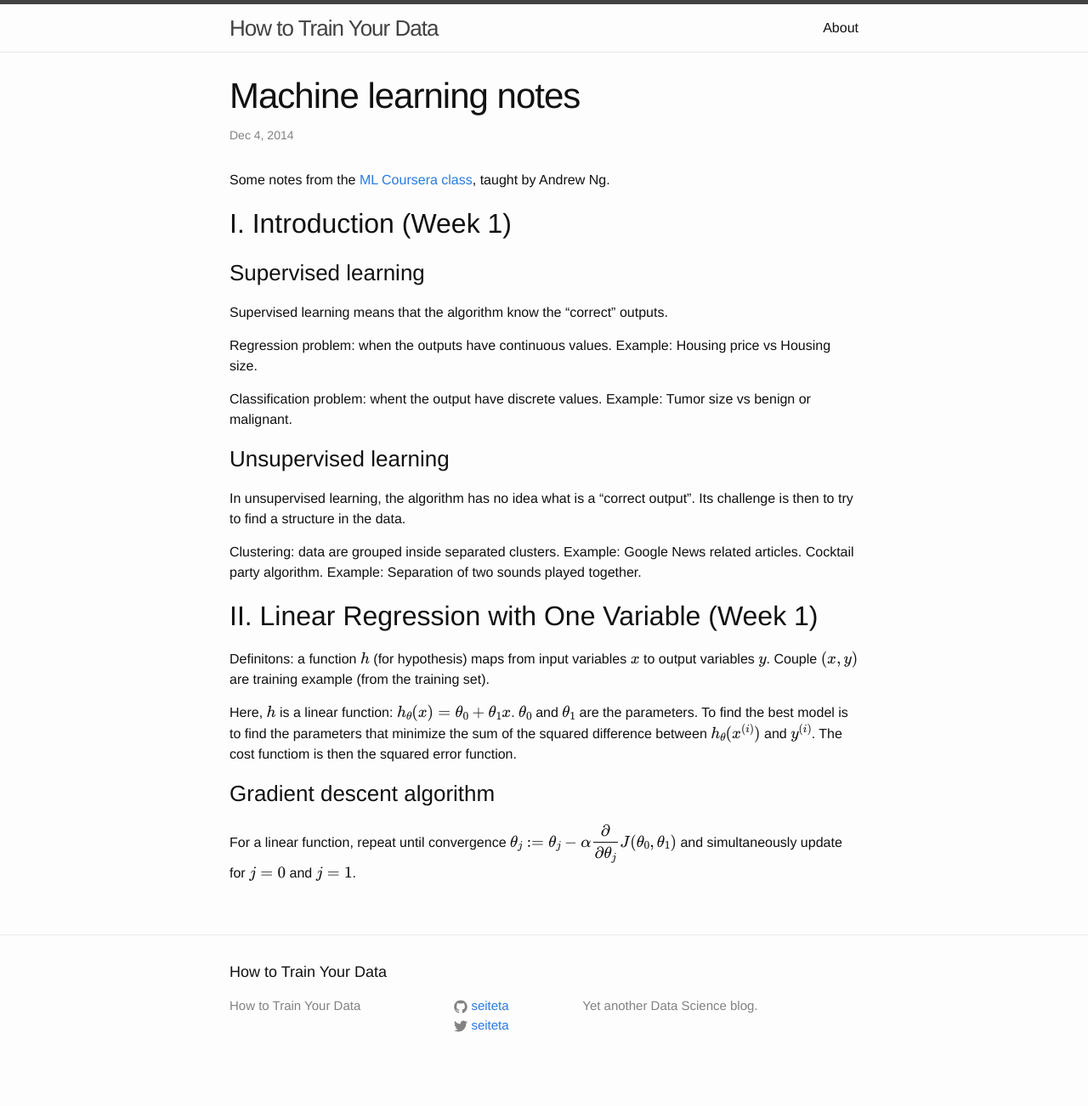
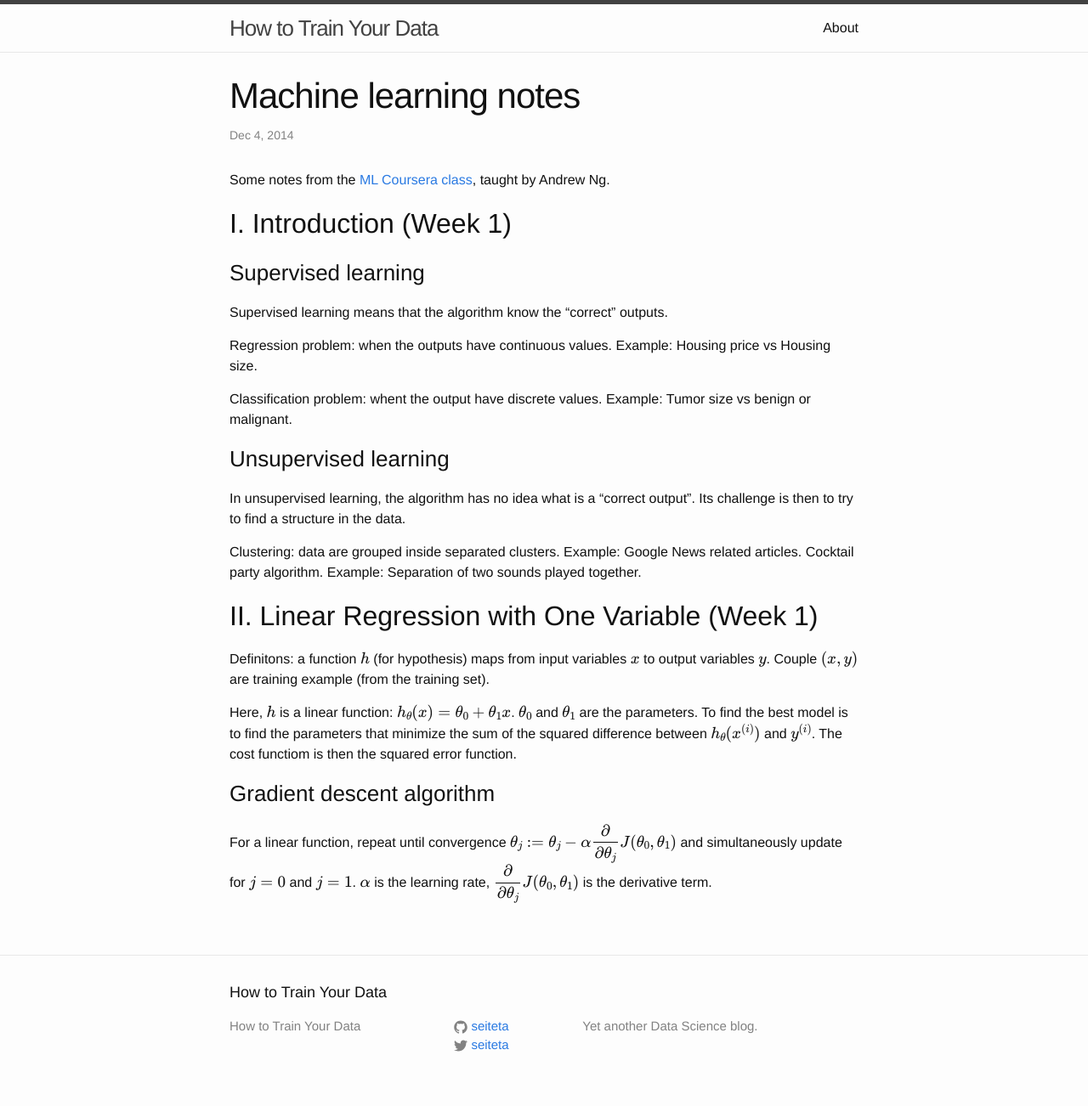
Before and after one commit to seiteta/seiteta.github.io_old, a Jekyll site: the page built from _posts/2014-12-04-machine-learning-notes.md, in a window 1280 px wide. Shown: the whole page at 85% size. Built offline with Jekyll 4.4.1, drawn with Linux system fonts in a browser that asks for light colours; formulas are drawn with MathJax 3; before the commit the page ends 1278 px from its top, so only the background shows below that.

Commit message:
Update 2014-12-04-machine-learning-notes.md

```diff
--- a/_posts/2014-12-04-machine-learning-notes.md
+++ b/_posts/2014-12-04-machine-learning-notes.md
@@ -31,4 +31,4 @@ Here, $$h$$ is a linear function: $$h_\theta (x) = \theta_0 + \theta_1 x$$. $$\t
 
 ### Gradient descent algorithm
 
-For a linear function, repeat until convergence $$\theta_j := \theta_j - \alpha \dfrac{\partial}{\partial \theta_j}J(\theta_0, \theta_1) $$ and simultaneously update for $$j=0$$ and $$j=1$$.
+For a linear function, repeat until convergence $$\theta_j := \theta_j - \alpha \dfrac{\partial}{\partial \theta_j}J(\theta_0, \theta_1) $$ and simultaneously update for $$j=0$$ and $$j=1$$. $$\alpha$$ is the learning rate, $$\dfrac{\partial}{\partial \theta_j}J(\theta_0, \theta_1) $$ is the derivative term.
```
